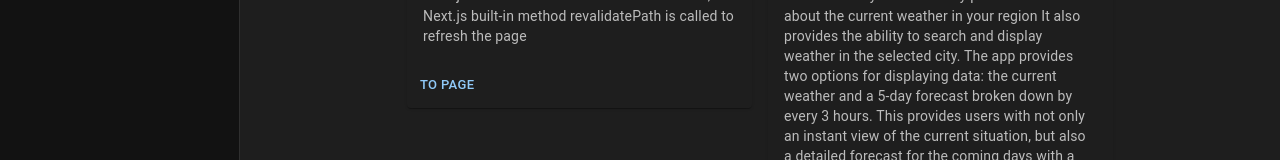
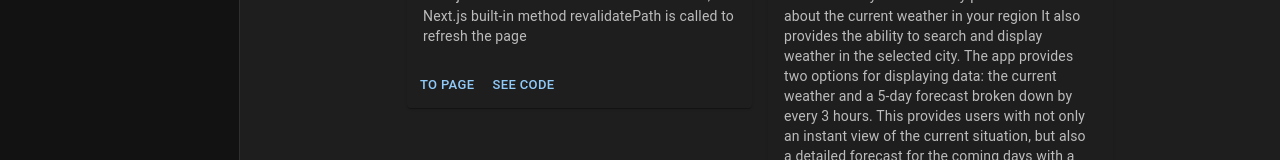
Before and after one commit to MaksimAndreevich/portfolio, a Next.js app: page /about-this-app in a window 1280 px wide. Shown: the part 577-737 px from the top of the page. Built offline with nearby package versions, Linux system fonts and the light colour scheme; no server answers; what openweathermap-ts would draw is missing.

Commit message:
to git in project cards

```diff
--- a/app/lib/interfaces.ts
+++ b/app/lib/interfaces.ts
@@ -19,5 +19,5 @@ export interface IProjectCard {
   title: string;
   description: string;
   linkToPage: string;
-  linkToGit?: string;
+  linkToGit: string;
 }
--- a/app/page.tsx
+++ b/app/page.tsx
@@ -1,5 +1,5 @@
-import { Box } from "@mui/material";
+import AboutMe from "./ui/AboutMe";
 
 export default function HomePage() {
-  return <Box>HOME PAGE</Box>;
+  return <AboutMe />;
 }
--- a/app/ui/AboutThisApp/projectsCards.tsx
+++ b/app/ui/AboutThisApp/projectsCards.tsx
@@ -9,6 +9,7 @@ const cards: Array<IProjectCard> = [
     description:
       "Everyone knows our wonderful Todo list, where you can easily add, delete and mark your tasks. Nothing complicated! Simplicity is the key to genius! :) The framework uses PostgreSQL as the database and all actions are executed on the Next.js server. After the actions are executed, Next.js built-in method revalidatePath is called to refresh the page",
     linkToPage: routes.todo,
+    linkToGit: "https://github.com/MaksimAndreevich/portfolio/blob/main/app/ui/Todo/index.tsx",
   },
   {
     title: "Weather",
@@ -16,6 +17,7 @@ const cards: Array<IProjectCard> = [
     description:
       "The weather app, developed using the OpenWeatherMap open API, provides a convenient and feature-rich user experience. When you open the page for the first time, the app asks for permission to use geo-positioning, which allows you to instantly provide information about the current weather in your region It also provides the ability to search and display weather in the selected city. The app provides two options for displaying data: the current weather and a 5-day forecast broken down by every 3 hours. This provides users with not only an instant view of the current situation, but also a detailed forecast for the coming days with a three-hour breakdown. The combination of easy city search, accurate current weather data and detailed forecast creates an intuitive and efficient user interface, making the use of the application as convenient and informative as possible.",
     linkToPage: routes.weather,
+    linkToGit: "https://github.com/MaksimAndreevich/portfolio/blob/main/app/ui/WeatherView/index.tsx",
   },
 
   {
@@ -24,6 +26,7 @@ const cards: Array<IProjectCard> = [
     description:
       "A calculator whose logic is implemented using vanilla javascript - without the use of third-party libraries. An interesting feature is auto scalable input.",
     linkToPage: routes.calc,
+    linkToGit: "https://github.com/MaksimAndreevich/portfolio/blob/main/app/ui/Calculator/index.tsx",
   },
 ];
 
--- a/app/ui/ProjectCard/index.tsx
+++ b/app/ui/ProjectCard/index.tsx
@@ -6,6 +6,11 @@ import { IProjectCard } from "../../lib/interfaces";
 
 const ProjectCard = ({ title, description, linkToPage, linkToGit, image }: IProjectCard) => {
   const router = useRouter();
+
+  const goToGit = (url: string) => {
+    const newWindow = window.open(url, "_blank", "noopener,noreferrer");
+    if (newWindow) newWindow.opener = null;
+  };
 
   return (
     <Card sx={{ maxWidth: 345 }}>
@@ -24,7 +29,9 @@ const ProjectCard = ({ title, description, linkToPage, linkToGit, image }: IProj
         <Button size="small" onClick={() => router.push(linkToPage)}>
           To Page
         </Button>
-        {/* <Button size="small">Learn More</Button> */}
+        <Button size="small" onClick={() => goToGit(linkToGit)}>
+          See code
+        </Button>
       </CardActions>
     </Card>
   );
```
Also changed, not shown: app/ui/AboutMe/index.tsx (added, +7 -0 lines).
